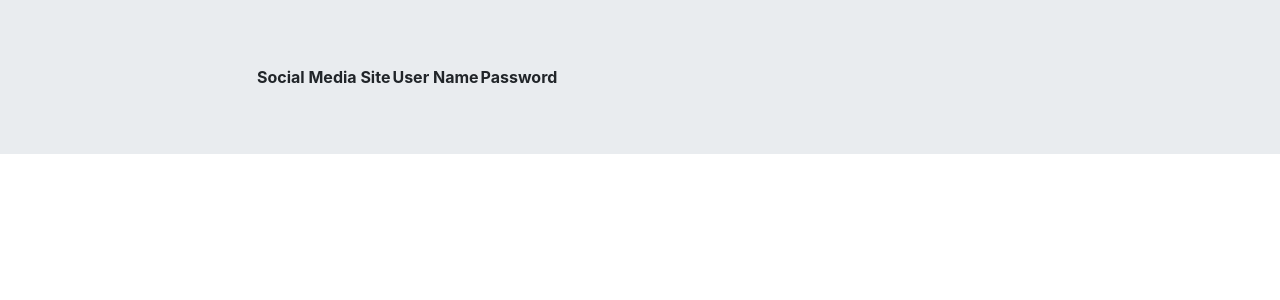
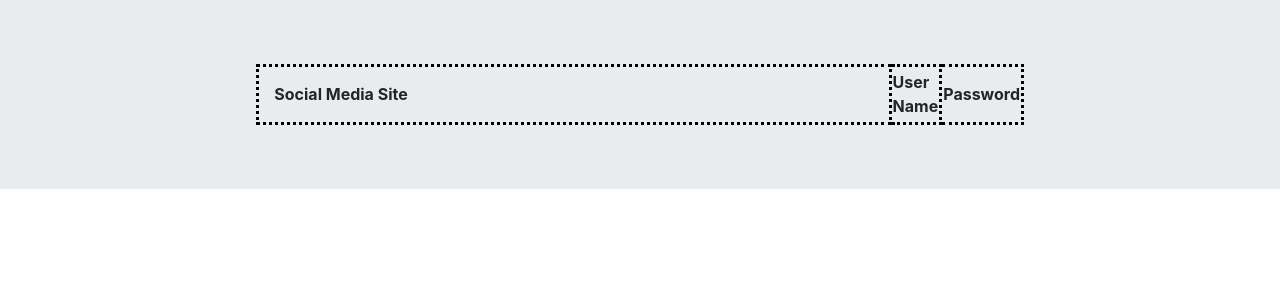
Before and after one commit to freewarelovers/MyProfiles, a Django app: template MyProfiles/templates/Index/list.html in a window 1280 px wide. Shown: the part 56-356 px from the top of the page. Run offline with Django 3.2, Linux system fonts and the light colour scheme; the template is opened without the code that fills it, so the values that code supplies are empty; parts of the project's set-up code (start-up, migrations or seed data) failed here and were passed over; some libraries are stand-ins or nearby versions.

Commit message:
Rmoved broken URLs.

```diff
--- a/MyProfiles/Index/admin.py
+++ b/MyProfiles/Index/admin.py
@@ -3,4 +3,4 @@
 
 # Register your models here.
 admin.site.register(models.Profile)
-#admin.site.register(models.LogIn)
+# admin.site.register(models.LogIn)
--- a/MyProfiles/MyProfiles/urls.py
+++ b/MyProfiles/MyProfiles/urls.py
@@ -23,5 +23,5 @@
     re_path(r'^register/$', views.register, name = "register"),
     re_path(r'^list/$', views.list_sites, name = "list"),
     re_path(r'^remove/$', views.remove, name='remove'),
-    re_path(r'^login/$', views.login, name='login')
+    # re_path(r'^login/$', views.login, name='login')
 ]
--- a/MyProfiles/templates/Index/list.html
+++ b/MyProfiles/templates/Index/list.html
@@ -1,10 +1,16 @@
 {% extends "Index/index.html" %}
 {% block body_block %}
+<style>
+    table, th, td {
+        border: 3px dotted black;
+        width: 100%;
+    }
+</style>
 <div>
-    <div class="jumbotron jumbotron-fluid" style="padding: 5% 20% 5% 20%;">
+    <div class="jumbotron jumbotron-fluid" style="padding: 5% 20% 5% 20%; border: 10%;">
         <table>
             <tr>
-                <th>Social Media Site</th>
+                <th style="padding: 2%;">Social Media Site</th>
                 <th>User Name</th>
                 <th>Password</th>
             </tr>
```
Also changed, not shown: MyProfiles/Index/models.py (+7 -7 lines), MyProfiles/Index/views.py (+14 -14 lines).
